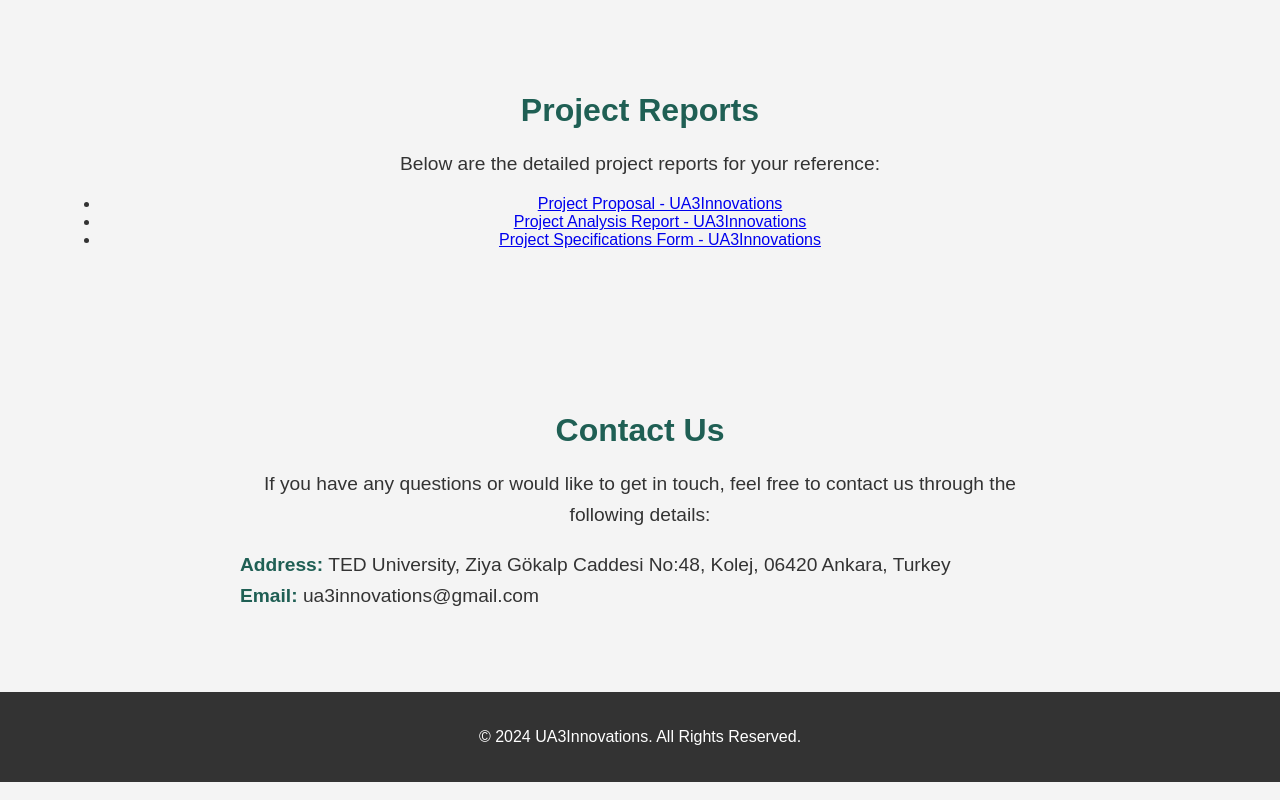
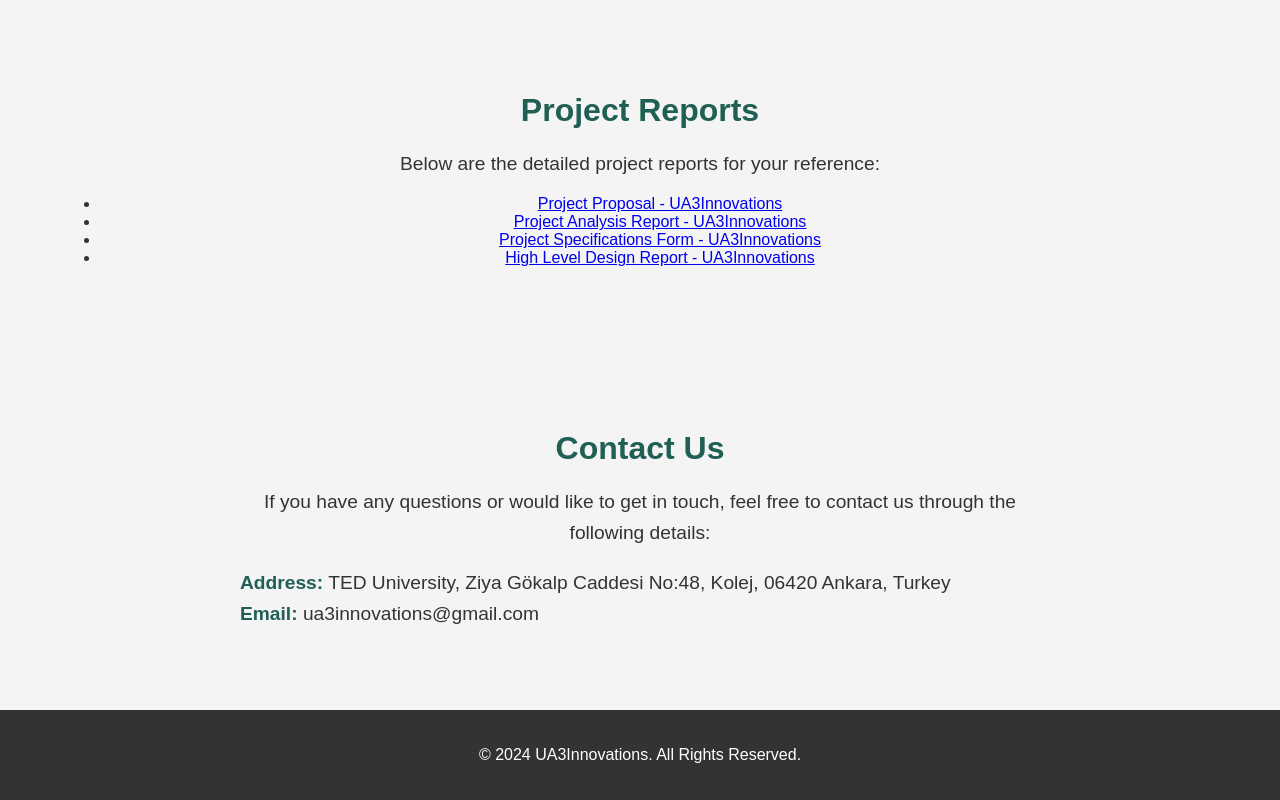
Before and after one commit to UA3Innovations/ua3innovations.github.io, a plain HTML site: page index.html in a window 1280 px wide. Shown: the part 2511-3311 px from the top of the page. Drawn offline with Linux system fonts and the light colour scheme; files whose address does not match are found by name.

Commit message:
Add files via upload

```diff
--- a/index.html
+++ b/index.html
@@ -109,6 +109,11 @@
                     Project Specifications Form - UA3Innovations
                 </a>
             </li>
+            <li>
+                <a href="https://drive.google.com/file/d/1PPehvw5aRsFwssQKXEEjojA6hC0tcX97/view?usp=sharing" target="_blank">
+                    High Level Design Report - UA3Innovations
+                </a>
+            </li>
         </ul>
     </section>
 
```
